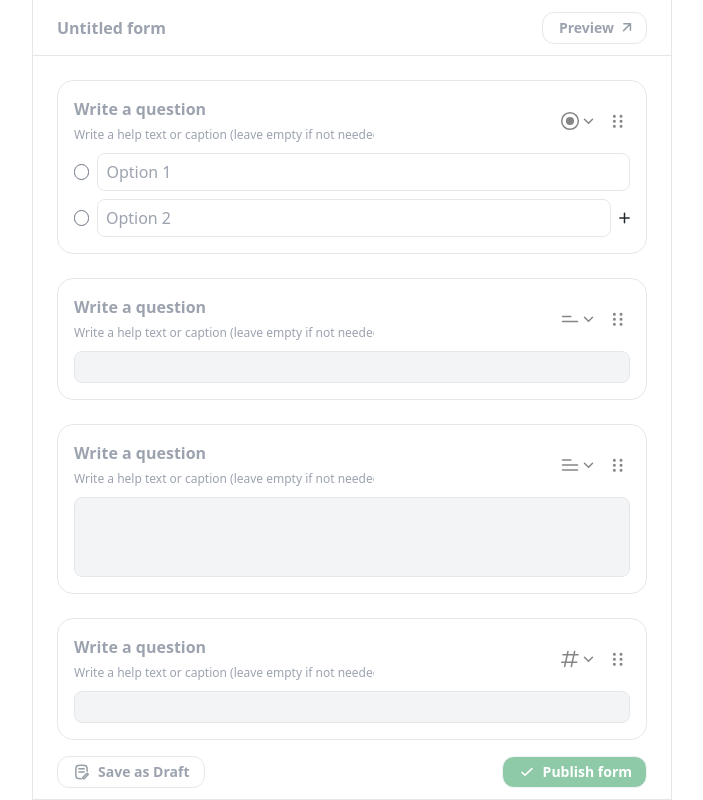
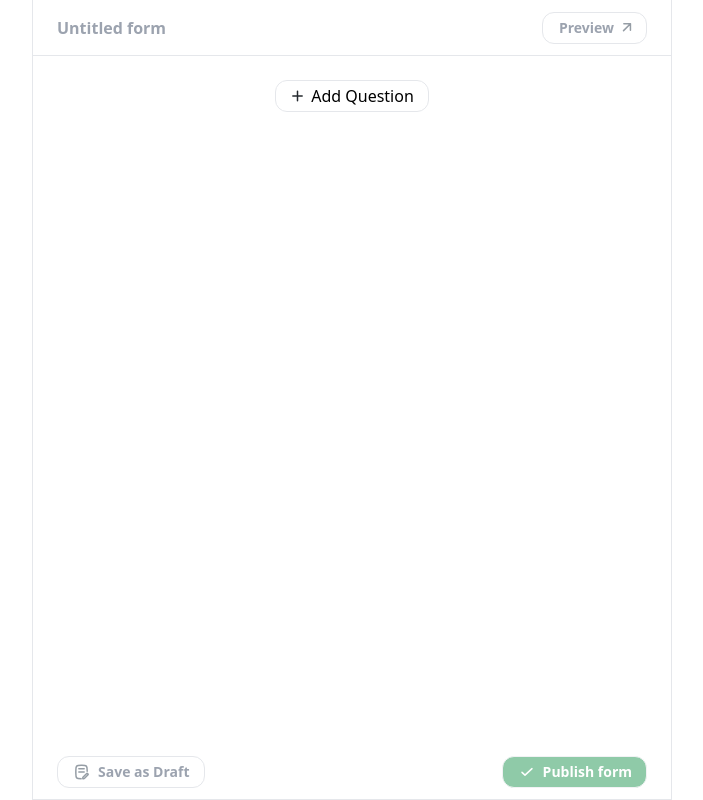
Before and after one commit to JuvitaSaini09/form-handler, a Next.js app: page /create in a window 1280 px wide. Shown: the whole page, without its empty margins (288-991 px from the left). Built offline with nearby package versions, Linux system fonts and the light colour scheme.

Commit message:
added add question functionality

```diff
--- a/app/create/components/Form.js
+++ b/app/create/components/Form.js
@@ -6,17 +6,19 @@ import QuestionBlock from "@/app/components/ui/molecules/QuestionBlock";
 
 const Form = () => {
   const [isModalOpen, setIsModalOpen] = useState(false);
-  console.log(isModalOpen);
+  const [questions, setQuestions] = useState([]);
+
+  const handleAddQuestion = (type) => {
+    setQuestions([...questions, { id: Date.now(), type }]);
+    setIsModalOpen(false);
+  };
+
   return (
     <section className="flex-1 overflow-y-auto border-x-[1px] border-gray-200 scrollbar-hide px-6 pb-20">
       <div className="min-h-[1150px] pt-6 flex flex-col gap-6">
-        {/* ----------- Question card ----------- */}
-        <QuestionBlock type="singleLine" />
-        <QuestionBlock type="shortAnswer" />
-        <QuestionBlock type="longAnswer" />
-        <QuestionBlock type="number" />
-        <QuestionBlock type="url" />
-        {/*------- End of Question card ------- */}
+        {questions.map((question) => (
+          <QuestionBlock key={question.id} type={question.type} />
+        ))}
 
         <div className="flex justify-center">
           <button
@@ -31,6 +33,7 @@ const Form = () => {
       <InputTypeModal
         isOpen={isModalOpen}
         onClose={() => setIsModalOpen(false)}
+        onSelect={handleAddQuestion}
       />
     </section>
   );
--- a/app/create/components/InputTypeModal.js
+++ b/app/create/components/InputTypeModal.js
@@ -1,18 +1,19 @@
-import ShortAnswer from "@/app/components/icons/ShortAnswerIcon";
-import LongAnswer from "@/app/components/icons/LongAnswerIcon";
-import SingleSelect from "@/app/components/icons/SingleSelectIcon";
-import Date from "@/app/components/icons/Date";
-import Url from "@/app/components/icons/UrlIcon";
+import UrlIcon from "@/app/components/icons/UrlIcon";
+import ShortAnswerIcon from "@/app/components/icons/ShortAnswerIcon";
+import SingleSelectIcon from "@/app/components/icons/SingleSelectIcon";
+import LongAnswerIcon from "@/app/components/icons/LongAnswerIcon";
+import NumberIcon from "@/app/components/icons/NumberIcon";
 
 const inputTypes = [
-  { type: 'short_answer', label: 'Short answer', Icon: ShortAnswer },
-  { type: 'long_answer', label: 'Long answer', Icon: LongAnswer },
-  { type: 'single_select', label: 'Single select', Icon: SingleSelect },
-  { type: 'url', label: 'URL', Icon: Url },
-  { type: 'date', label: 'Date', Icon: Date },
+  { type: 'shortAnswer', label: 'Short answer', Icon: ShortAnswerIcon },
+  { type: 'longAnswer', label: 'Long answer', Icon: LongAnswerIcon },
+  { type: 'singleLine', label: 'Single select', Icon: SingleSelectIcon },
+  { type: 'url', label: 'URL', Icon: UrlIcon },
+  { type: 'number', label: 'Number', Icon: NumberIcon },
 ];
 
-export default function InputTypeModal({ isOpen, onClose }) {
+
+export default function InputTypeModal({ isOpen, onClose, onSelect }) {
   if (!isOpen) return null;
 
   const handleBackdropClick = (e) => {
@@ -22,6 +23,7 @@ export default function InputTypeModal({ isOpen, onClose }) {
   };
 
   const handleTypeSelect = (type) => {
+    onSelect(type);
     onClose();
   };
 
```
